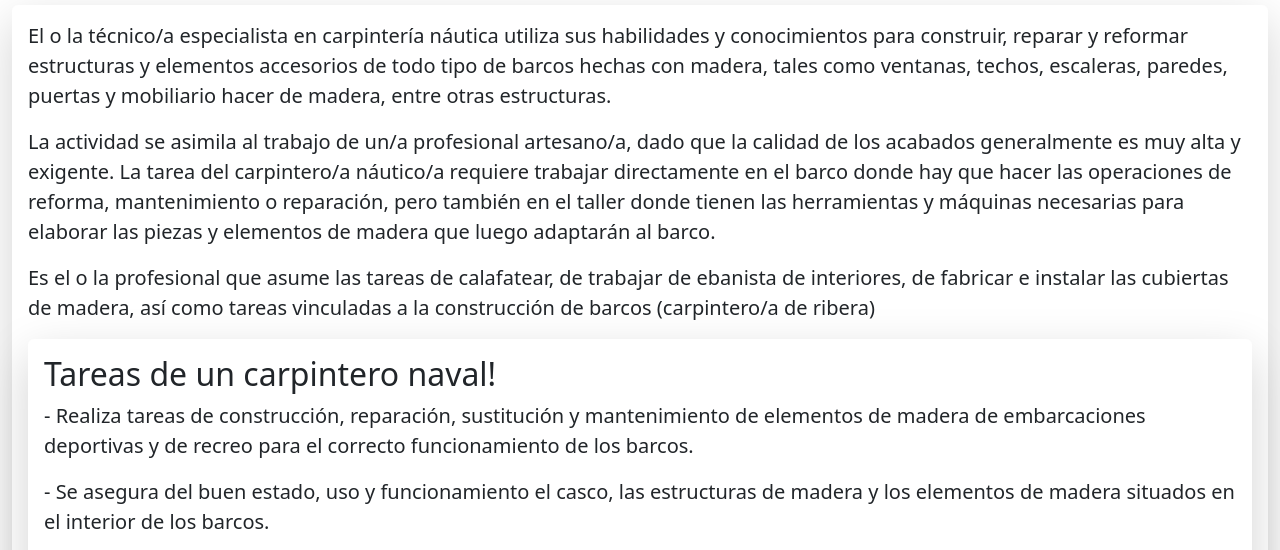
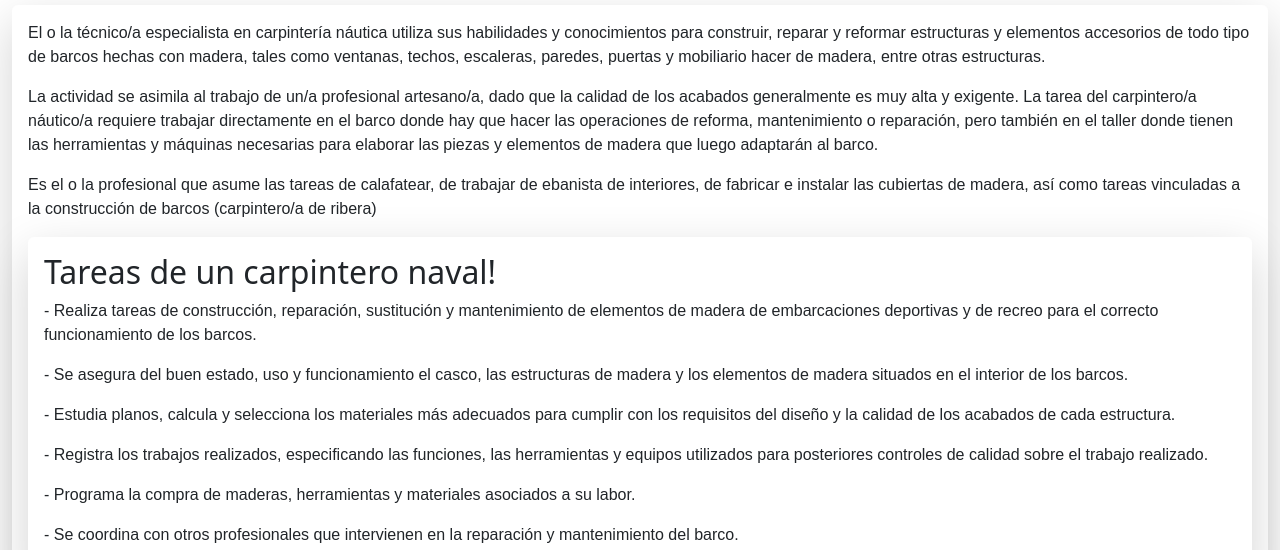
Before and after one commit to TrellixVulnTeam/proyectoCoderHouse2_N4LJ, a website: page pages/sobrenosotros.html in a window 1280 px wide. Shown: the part 341-891 px from the top of the page. Drawn offline with nearby package versions, Linux system fonts and the light colour scheme.

Commit message:
terminaSass

```diff
--- /dev/null
+++ b/assets/scss/_infoMain.scss
@@ -0,0 +1,7 @@
+.infoMain{
+    background-image: url(../images/virutafondo.png);
+    background-repeat: no-repeat;
+    background-position: 50% 110%;
+    padding-bottom: 75px;
+    background-size: 300px;
+}
--- /dev/null
+++ b/assets/scss/_sobreNosotros.scss
@@ -0,0 +1,8 @@
+.sobreCarpinteria{
+    p{
+        font-family:Arial, Helvetica, sans-serif
+    }
+}
+.tareasCarpintero{
+     @extend .sobreCarpinteria
+}
--- a/assets/scss/style.scss
+++ b/assets/scss/style.scss
@@ -5,11 +5,5 @@
 @import "cards.scss";
 @import "boton.scss";
 @import "galeria.scss";
-
-.infoMain{
-    background-image: url(../images/virutafondo.png);
-    background-repeat: no-repeat;
-    background-position: 50% 110%;
-    padding-bottom: 75px;
-    background-size: 300px;
-}
+@import "infoMain.scss";
+@import "sobreNosotros.scss";
--- a/pages/sobrenosotros.html
+++ b/pages/sobrenosotros.html
@@ -74,15 +74,15 @@
         <h2 class="col-12 display-6">¿Que realizamos los carpinteros?</h2>
       </div>
       <div>
-        <div class="shadow-lg p-3 mb-3 bg-body rounded">
-        <p class="lead">
+        <div class="sobreCarpinteria shadow-lg p-3 mb-3 bg-body rounded">
+        <p>
           El o la técnico/a especialista en carpintería náutica utiliza sus
           habilidades y conocimientos para construir, reparar y reformar
           estructuras y elementos accesorios de todo tipo de barcos hechas con
           madera, tales como ventanas, techos, escaleras, paredes, puertas y
           mobiliario hacer de madera, entre otras estructuras.
         </p>
-          <p class="lead">
+          <p>
           La actividad se asimila al trabajo de un/a profesional artesano/a,
           dado que la calidad de los acabados generalmente es muy alta y
           exigente. La tarea del carpintero/a náutico/a requiere trabajar
@@ -91,29 +91,29 @@
           tienen las herramientas y máquinas necesarias para elaborar las piezas
           y elementos de madera que luego adaptarán al barco.
         </p>
-          <p class="lead">
+          <p>
           Es el o la profesional que asume las tareas de calafatear, de trabajar de ebanista de interiores,
           de fabricar e instalar las cubiertas de madera, así como tareas
           vinculadas a la construcción de barcos (carpintero/a de ribera)
         </p>
-        <div class="shadow-lg p-3 mb-3 mt-3 bg-body rounded">
+        <div class="tareasCarpintero shadow-lg p-3 mb-3 mt-3 bg-body rounded">
         <h2>Tareas de un carpintero naval!</h2>
-          <p class="lead">
+          <p>
           - Realiza tareas de construcción, reparación, sustitución y mantenimiento de elementos de madera de embarcaciones deportivas y de recreo para el correcto funcionamiento de los barcos.
         </p>
-          <p class="lead">
+          <p>
           - Se asegura del buen estado, uso y funcionamiento el casco, las estructuras de madera y los elementos de madera situados en el interior de los barcos.
         </p>
-          <p class="lead">
+          <p>
           - Estudia planos, calcula y selecciona los materiales más adecuados para cumplir con los requisitos del diseño y la calidad de los acabados de cada estructura.
         </p>
-          <p class="lead">
+          <p>
           - Registra los trabajos realizados, especificando las funciones, las herramientas y equipos utilizados para posteriores controles de calidad sobre el trabajo realizado.
         </p>
-          <p class="lead">
+          <p>
           - Programa la compra de maderas, herramientas y materiales asociados a su labor.
         </p>
-          <p class="lead">
+          <p>
           - Se coordina con otros profesionales que intervienen en la reparación y mantenimiento del barco.
         </p>
       </div>
```
Also changed, not shown: assets/css/style.css, assets/scss/_boton.scss (line endings or trailing spaces).
